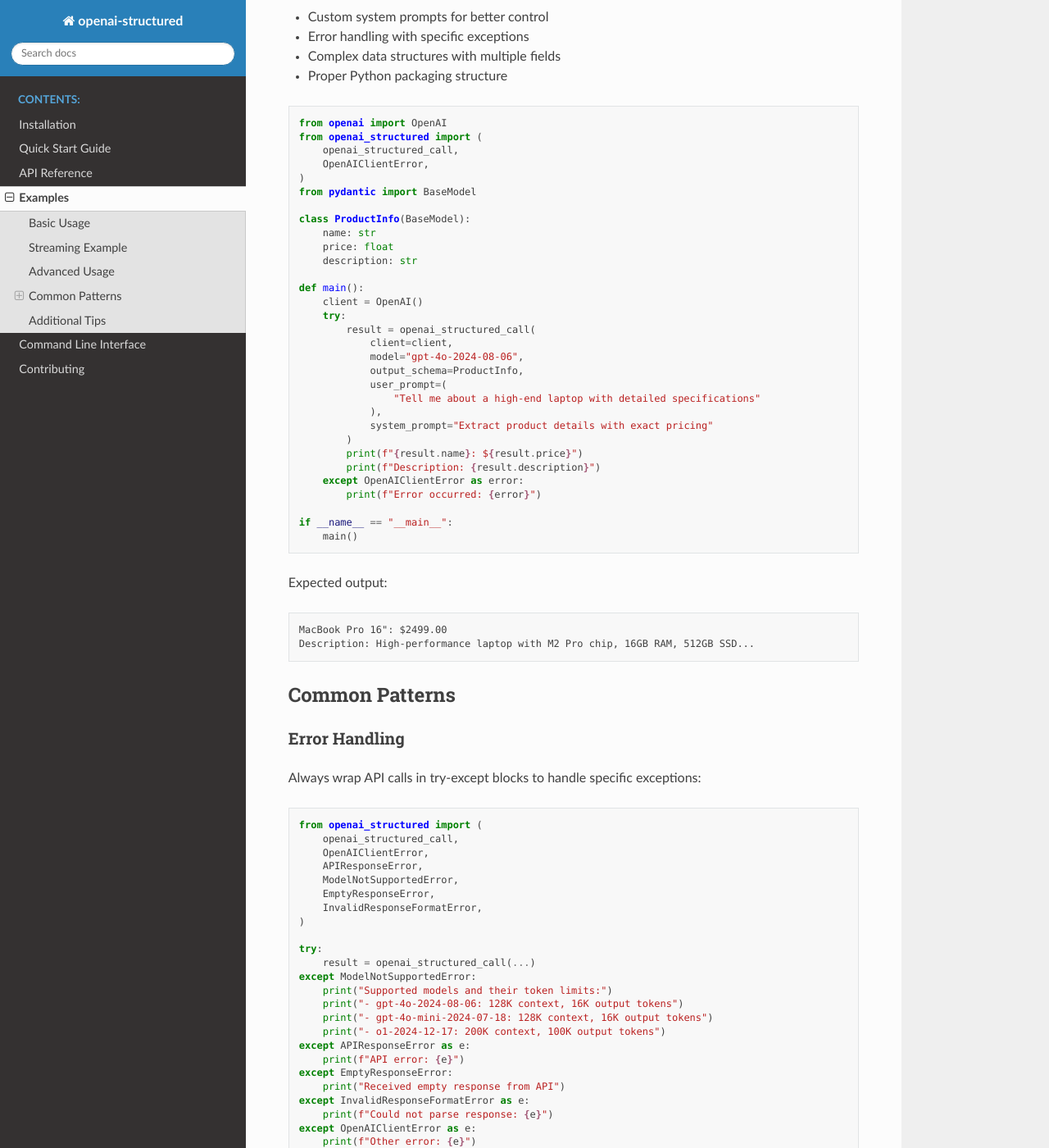
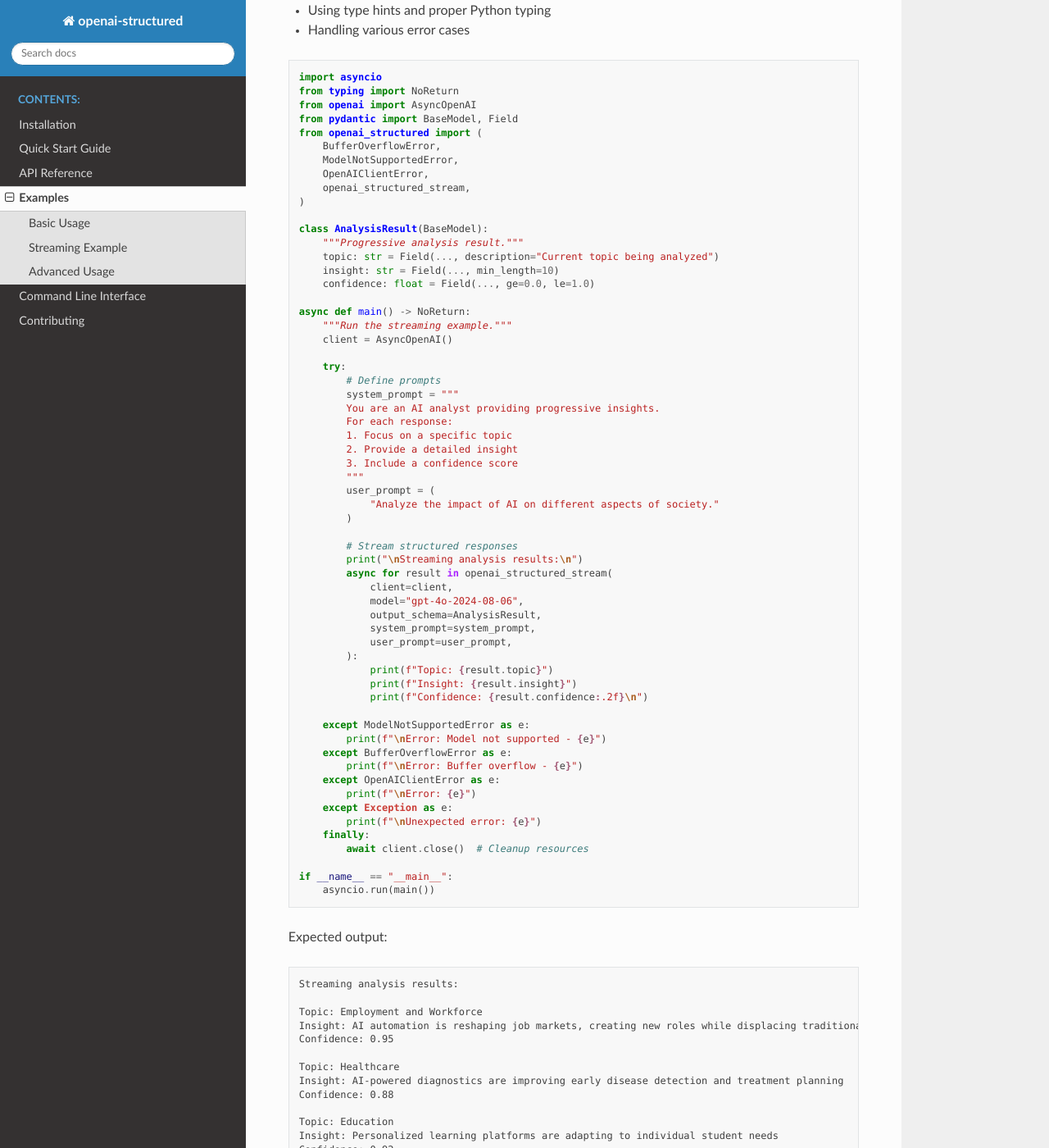
Before and after one commit to yaniv-golan/openai-structured, a Sphinx documentation site: the page built from docs/source/examples.rst, in a window 1280 px wide and 1400 px high, scrolled down 1887 px. Shown: the whole window at 82% size. Built offline with Sphinx 7.4.7 and the Read the Docs theme 3.1.0, drawn with Linux system fonts in a browser that asks for light colours; some of the changed text lies outside the part shown.

Commit message:
docs: unify model references and remove duplicate examples
- Remove duplicate example files (basic_call.py, streaming_example.py)
- Update model references in docs to match code (gpt-4o, gpt-4o-mini, O1)
- Add clarification about model version date format
- Split model documentation into base models and supported versions
- Add comments in examples about model version format
- Fix token limit descriptions to match code comments

```diff
--- a/docs/source/examples.rst
+++ b/docs/source/examples.rst
@@ -7,41 +7,86 @@
 Basic Usage
 -----------
 
-The simplest use case is extracting structured data from text. This example shows how to:
+The basic example demonstrates:
 
-* Define a Pydantic model for the expected structure
-* Make a simple API call
-* Handle the structured response
+* Defining Pydantic models with field validation
+* Making API calls with proper error handling
+* Processing structured responses
+* Using environment variables for configuration
 
 .. code-block:: python
 
+    from typing import List
     from openai import OpenAI
-    from openai_structured import openai_structured_call
-    from pydantic import BaseModel
+    from pydantic import BaseModel, Field
+    from openai_structured import (
+        ModelNotSupportedError,
+        OpenAIClientError,
+        openai_structured_call,
+    )
 
-    class UserInfo(BaseModel):
-        name: str
-        age: int
+    class TodoItem(BaseModel):
+        """A single todo item with priority."""
+        task: str = Field(..., description="The task description")
+        priority: str = Field(
+            ...,
+            pattern="^(high|medium|low|High|Medium|Low)$",
+            description="Priority level (high/medium/low)",
+        )
 
-    def main():
+    class TodoList(BaseModel):
+        """A list of todo items."""
+        items: List[TodoItem]
+        total_count: int = Field(..., ge=0)
+
+    def main() -> None:
+        """Run the example."""
         client = OpenAI()
-        result = openai_structured_call(
-            client=client,
-            model="gpt-4o-2024-08-06",
-            output_schema=UserInfo,
-            user_prompt="Tell me about John who is 30 years old",
-            system_prompt="Extract user information"
-        )
-        print(f"Name: {result.name}, Age: {result.age}")
 
-    if __name__ == "__main__":
-        main()
+        try:
+            # Define prompts
+            system_prompt = """
+            You are a task manager that creates todo lists.
+            Each task should have a clear description and priority level.
+            """
+            user_prompt = (
+                "Create a todo list with 3 tasks for a software developer."
+            )
+
+            # Get structured response
+            result = openai_structured_call(
+                client=client,
+                model="gpt-4o-2024-08-06",
+                output_schema=TodoList,
+                system_prompt=system_prompt,
+                user_prompt=user_prompt,
+            )
+
+            # Process the response
+            print(f"\nTotal tasks: {result.total_count}")
+            print("\nTasks:")
+            for item in result.items:
+                print(f"- {item.task} (Priority: {item.priority})")
+
+        except ModelNotSupportedError as e:
+            print(f"\nError: Model not supported - {e}")
+        except OpenAIClientError as e:
+            print(f"\nError: {e}")
+        except Exception as e:
+            print(f"\nUnexpected error: {e}")
+        finally:
+            client.close()  # Cleanup resources
 
 Expected output:
 
 .. code-block:: text
 
-    Name: John, Age: 30
+    Total tasks: 3
+
+    Tasks:
+    - Implement user authentication system (Priority: high)
+    - Write unit tests for core functionality (Priority: medium)
+    - Update API documentation (Priority: low)
 
 Streaming Example
 -------------------
@@ -49,34 +94,70 @@
 For handling large responses or when you want to process data as it arrives,
 you can use the streaming API. This example demonstrates:
 
-* Async streaming functionality
+* Async streaming functionality with proper error handling
 * Processing structured items as they arrive
-* Using line continuation for long strings
+* Using type hints and proper Python typing
+* Handling various error cases
 
 .. code-block:: python
 
     import asyncio
-    from openai import OpenAI
-    from openai_structured import openai_structured_stream
-    from pydantic import BaseModel
+    from typing import NoReturn
+    from openai import AsyncOpenAI
+    from pydantic import BaseModel, Field
+    from openai_structured import (
+        BufferOverflowError,
+        ModelNotSupportedError,
+        OpenAIClientError,
+        openai_structured_stream,
+    )
 
-    class TodoItem(BaseModel):
-        task: str
-        priority: str
+    class AnalysisResult(BaseModel):
+        """Progressive analysis result."""
+        topic: str = Field(..., description="Current topic being analyzed")
+        insight: str = Field(..., min_length=10)
+        confidence: float = Field(..., ge=0.0, le=1.0)
 
-    async def main():
-        client = OpenAI()
-        async for item in openai_structured_stream(
-            client=client,
-            model="gpt-4o-2024-08-06",
-            output_schema=TodoItem,
-            user_prompt=(
-                "Create a list of 3 tasks for a software developer "
-                "with different priorities"
-            ),
-            system_prompt="Generate tasks with priorities (high/medium/low)"
-        ):
-            print(f"Task: {item.task}, Priority: {item.priority}")
+    async def main() -> NoReturn:
+        """Run the streaming example."""
+        client = AsyncOpenAI()
+
+        try:
+            # Define prompts
+            system_prompt = """
+            You are an AI analyst providing progressive insights.
+            For each response:
+            1. Focus on a specific topic
+            2. Provide a detailed insight
+            3. Include a confidence score
+            """
+            user_prompt = (
+                "Analyze the impact of AI on different aspects of society."
+            )
+
+            # Stream structured responses
+            print("\nStreaming analysis results:\n")
+            async for result in openai_structured_stream(
+                client=client,
+                model="gpt-4o-2024-08-06",
+                output_schema=AnalysisResult,
+                system_prompt=system_prompt,
+                user_prompt=user_prompt,
+            ):
+                print(f"Topic: {result.topic}")
+                print(f"Insight: {result.insight}")
+                print(f"Confidence: {result.confidence:.2f}\n")
+
+        except ModelNotSupportedError as e:
+            print(f"\nError: Model not supported - {e}")
+        except BufferOverflowError as e:
+            print(f"\nError: Buffer overflow - {e}")
+        except OpenAIClientError as e:
+            print(f"\nError: {e}")
+        except Exception as e:
+            print(f"\nUnexpected error: {e}")
+        finally:
+            await client.close()  # Cleanup resources
 
     if __name__ == "__main__":
         asyncio.run(main())
@@ -85,9 +166,19 @@
 
 .. code-block:: text
 
-    Task: Implement user authentication, Priority: high
-    Task: Write unit tests for API endpoints, Priority: medium
-    Task: Update API documentation, Priority: low
+    Streaming analysis results:
+
+    Topic: Employment and Workforce
+    Insight: AI automation is reshaping job markets, creating new roles while displacing traditional ones
+    Confidence: 0.95
+
+    Topic: Healthcare
+    Insight: AI-powered diagnostics are improving early disease detection and treatment planning
+    Confidence: 0.88
+
+    Topic: Education
+    Insight: Personalized learning platforms are adapting to individual student needs
+    Confidence: 0.92
 
 Advanced Usage
 --------------
@@ -98,117 +189,3 @@
 * Error handling with specific exceptions
 * Complex data structures with multiple fields
 * Proper Python packaging structure
-
-.. code-block:: python
-
-    from openai import OpenAI
-    from openai_structured import (
-        openai_structured_call,
-        OpenAIClientError,
-    )
-    from pydantic import BaseModel
-
-    class ProductInfo(BaseModel):
-        name: str
-        price: float
-        description: str
-
-    def main():
-        client = OpenAI()
-        try:
-            result = openai_structured_call(
-                client=client,
-                model="gpt-4o-2024-08-06",
-                output_schema=ProductInfo,
-                user_prompt=(
-                    "Tell me about a high-end laptop with detailed specifications"
-                ),
-                system_prompt="Extract product details with exact pricing"
-            )
-            print(f"{result.name}: ${result.price}")
-            print(f"Description: {result.description}")
-        except OpenAIClientError as error:
-            print(f"Error occurred: {error}")
-
-    if __name__ == "__main__":
-        main()
-
-Expected output:
-
-.. code-block:: text
-
-    MacBook Pro 16": $2499.00
-    Description: High-performance laptop with M2 Pro chip, 16GB RAM, 512GB SSD...
-
-Common Patterns
--------------
-
-Error Handling
-~~~~~~~~~~~~
-
-Always wrap API calls in try-except blocks to handle specific exceptions:
-
-.. code-block:: python
-
-    from openai_structured import (
-        openai_structured_call,
-        OpenAIClientError,
-        APIResponseError,
-        ModelNotSupportedError,
-        EmptyResponseError,
-        InvalidResponseFormatError,
-    )
-
-    try:
-        result = openai_structured_call(...)
-    except ModelNotSupportedError:
-        print("Supported models and their token limits:")
-        print("- gpt-4o-2024-08-06: 128K context, 16K output tokens")
-        print("- gpt-4o-mini-2024-07-18: 128K context, 16K output tokens")
-        print("- o1-2024-12-17: 200K context, 100K output tokens")
-    except APIResponseError as e:
-        print(f"API error: {e}")
-    except EmptyResponseError:
-        print("Received empty response from API")
-    except InvalidResponseFormatError as e:
-        print(f"Could not parse response: {e}")
-    except OpenAIClientError as e:
-        print(f"Other error: {e}")
-
-Environment Variables
-~~~~~~~~~~~~~~~~~~
-
-Set up your environment properly:
-
-.. code-block:: bash
-
-    # In your shell or .env file
-    export OPENAI_API_KEY=your-api-key-here
-
-    # Optional: set default model
-    export OPENAI_MODEL=gpt-4o-2024-08-06
-
-Custom System Prompts
-~~~~~~~~~~~~~~~~~~
-
-Customize the system prompt for better results:
-
-.. code-block:: python
-
-    system_prompt = """
-    Extract precise information from the input.
-    Ensure all numeric values are accurate.
-    Format strings consistently.
-    Return only valid JSON matching the schema.
-    """
-
-Additional Tips
--------------
-
-* Always use type hints and Pydantic models for better code safety
-* Handle exceptions appropriately in production code
-* Consider using environment variables for API keys
-* Use async streaming for large responses or real-time processing
-* Test your models with various inputs to ensure robustness
-* Set appropriate timeouts for your use case
-* Consider rate limiting in production environments
--- a/docs/source/quickstart.rst
+++ b/docs/source/quickstart.rst
@@ -21,36 +21,55 @@
 Basic Usage
 -----------
 
-Here's a basic example of extracting structured data from text:
+Here's a basic example of extracting structured data with proper error handling:
 
 .. code-block:: python
 
+   from typing import List
    from openai import OpenAI
-   from openai_structured import openai_structured_call
-   from pydantic import BaseModel
+   from pydantic import BaseModel, Field
+   from openai_structured import openai_structured_call, OpenAIClientError
 
-   class UserInfo(BaseModel):
-       name: str
-       age: int
+   class TodoItem(BaseModel):
+       task: str = Field(..., description="The task description")
+       priority: str = Field(..., description="Priority level (high/medium/low)")
+
+   class TodoList(BaseModel):
+       items: List[TodoItem]
+       total_count: int
 
    client = OpenAI()
-   result = openai_structured_call(
-       client=client,
-       model="gpt-4o-2024-08-06",
-       output_schema=UserInfo,
-       user_prompt="Tell me about John who is 30 years old",
-       system_prompt="Extract user information"
-   )
-   print(f"Name: {result.name}, Age: {result.age}")
+   try:
+       result = openai_structured_call(
+           client=client,
+           model="gpt-4o-2024-08-06",
+           output_schema=TodoList,
+           user_prompt="Create a todo list with 2 tasks",
+           system_prompt="You are a task manager that creates todo lists"
+       )
+       print(f"\nTotal tasks: {result.total_count}")
+       for item in result.items:
+           print(f"- {item.task} (Priority: {item.priority})")
+   except OpenAIClientError as e:
+       print(f"Error: {e}")
+   finally:
+       client.close()
 
 Supported Models and Token Limits
 --------------------------------
 
 The following models are supported for structured output:
 
-* ``gpt-4o-2024-08-06``: 128K context window, 16K output tokens
-* ``gpt-4o-mini-2024-07-18``: 128K context window, 16K output tokens
-* ``o1-2024-12-17``: 200K context window, 100K output tokens (including reasoning)
+* ``gpt-4o``: 128K context window, 16K output tokens
+* ``gpt-4o-mini``: 128K context window, 16K output tokens
+* ``O1``: 200K context window, 100K output tokens (including reasoning)
+
+When using these models, specify them with a version date in the format ``<model>-YYYY-MM-DD``.
+The minimum supported versions are:
+
+* ``gpt-4o-2024-08-06``
+* ``gpt-4o-mini-2024-07-18``
+* ``o1-2024-12-17``
 
 Choose the appropriate model based on your context size and output requirements.
 
```
Also changed, not shown: 2 other files.
